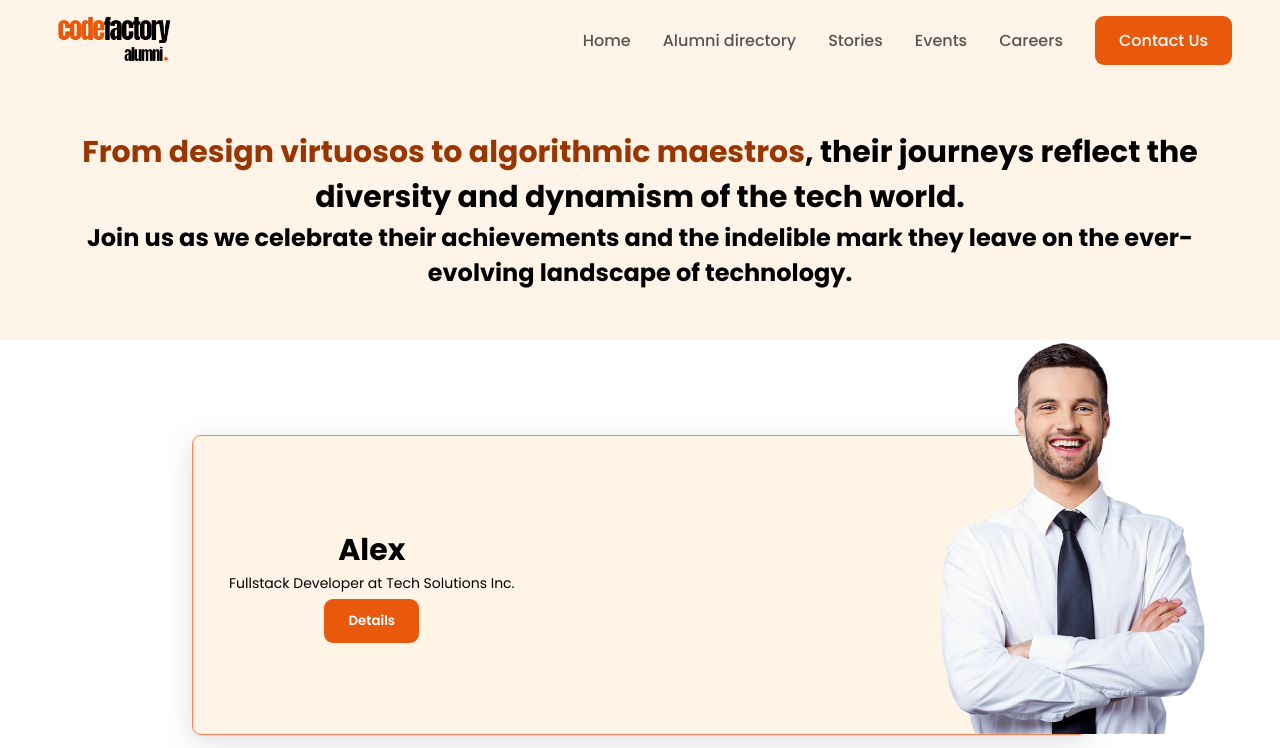
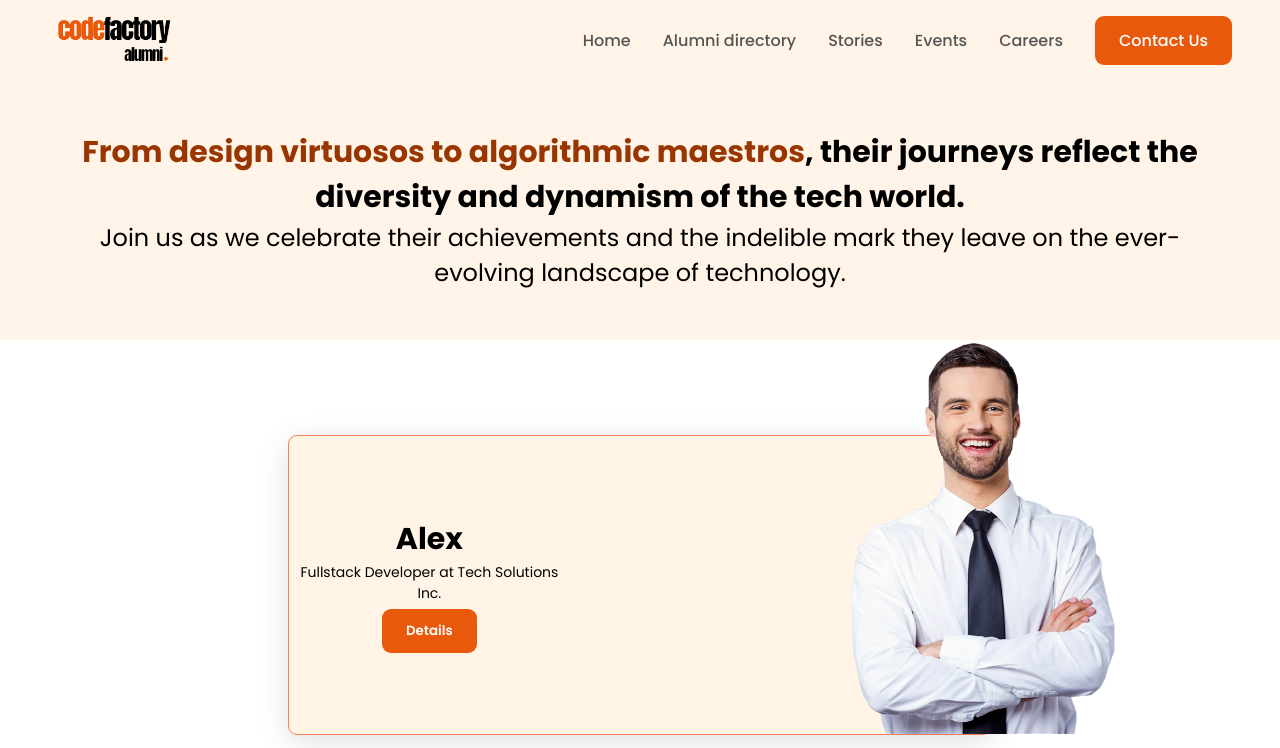
Before and after one commit to TheDarkLord23/Alumni, an Angular app: page /alumni-dircetory in a window 1280 px wide. Shown: the top 748 px of the page. Built offline with nearby package versions, Linux system fonts and the light colour scheme.

Commit message:
made some slight changes

```diff
--- a/src/app/alumni-directory/_mediaquery.scss
+++ b/src/app/alumni-directory/_mediaquery.scss
@@ -1,5 +1,5 @@
 @mixin medium-screen{
-    @media screen and (min-width: 640px) and (max-width: 1531px) {
+    @media screen and (min-width: 737px) and (max-width: 1531px) {
         .hero{
             height: 40vh !important;
         }
@@ -7,7 +7,7 @@
             margin: 50px;
             display: flex;
             justify-content: space-between;
-            width: 70%;
+            width: 55%;
             height: 300px;
             align-items: center;
             border: solid 1px coral;
@@ -17,7 +17,7 @@
             box-shadow: rgba(100, 100, 111, 0.2) 0px 7px 29px 0px;
 
             .person-img{
-                right: -15%;
+                right: -20%;
             }
         }
 
@@ -41,7 +41,7 @@
 }
 
 @mixin small-screen{
-    @media screen and (min-width: 470px) and (max-width: 640px) {
+    @media screen and (min-width: 470px) and (max-width: 737px) {
         .person{
             margin: 60px;
             display: flex;
--- a/src/app/alumni-directory/alumni-directory.component.scss
+++ b/src/app/alumni-directory/alumni-directory.component.scss
@@ -8,6 +8,10 @@
 
         .colored{
             color: #993600;
+        }
+
+        h4{
+            font-weight: 400;
         }
     }
     .alumnis{
@@ -26,6 +30,7 @@
             border-radius: 9px;
             background-color: #FFF4E6;
             position: relative;
+            z-index: -1;
             box-shadow: rgba(100, 100, 111, 0.2) 0px 7px 29px 0px;
             .open{
                 border-radius: 9px;
```
